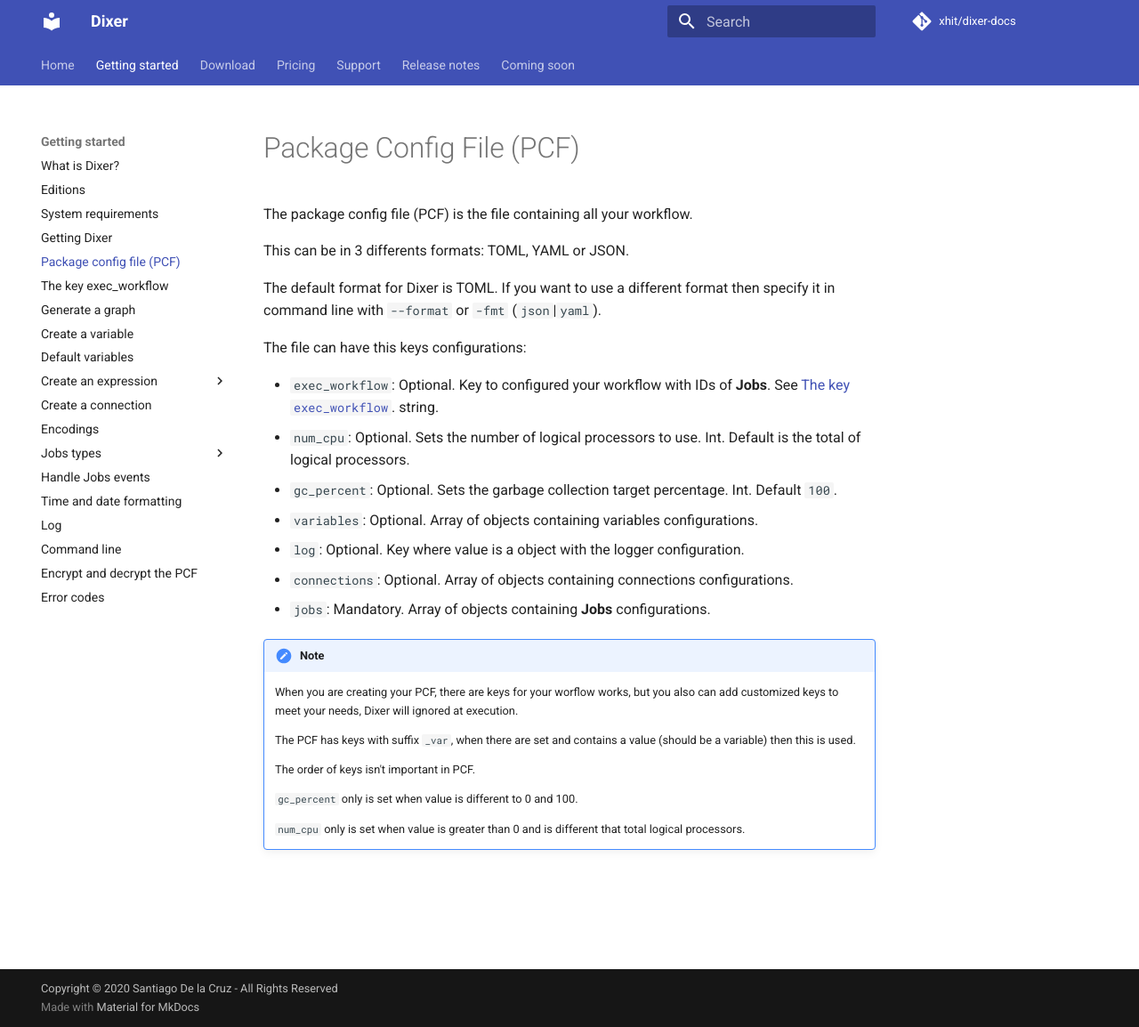
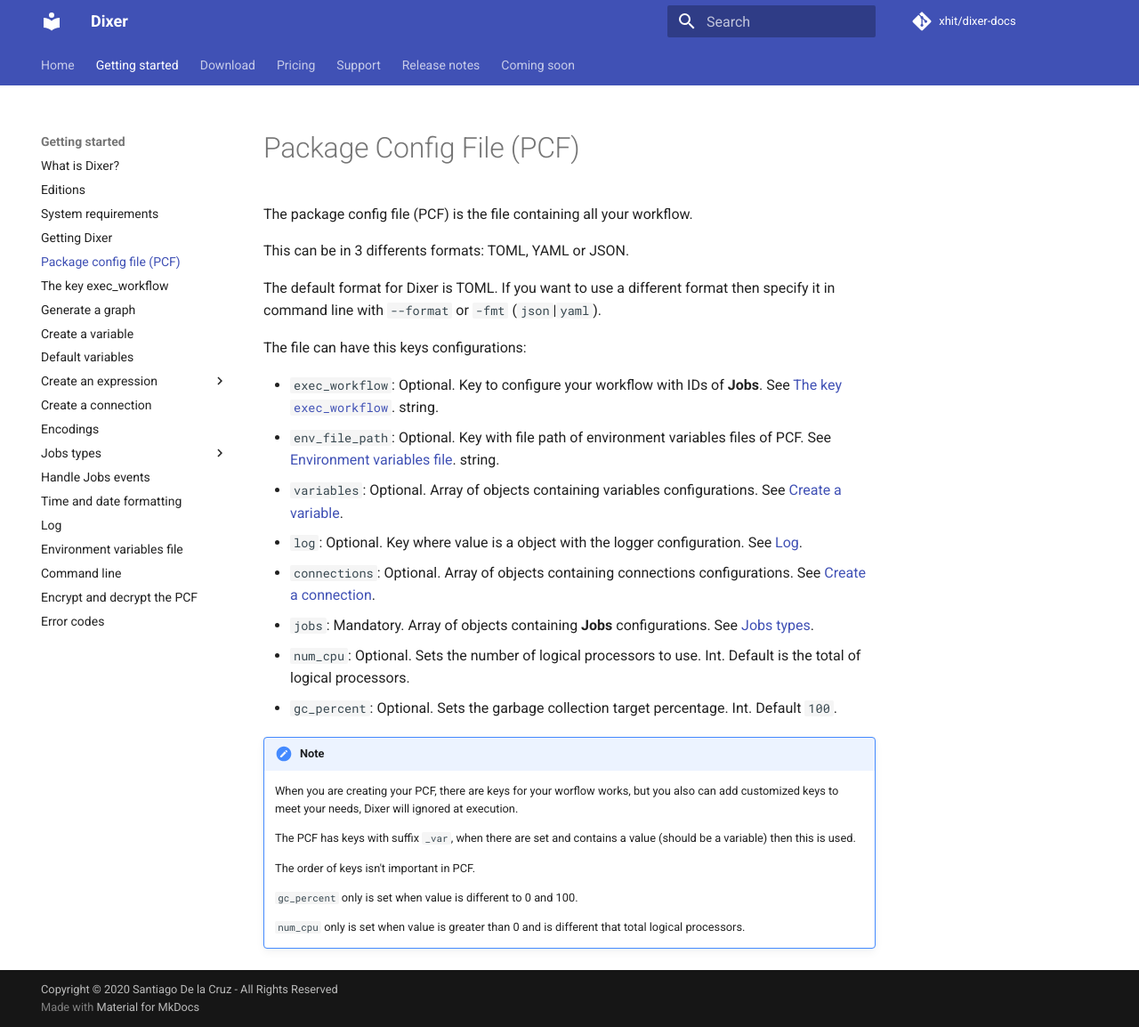
Before and after one commit to Dixer-ETL/dixer-docs, an MkDocs documentation site: the page built from docs/documentation/Package-config-file.md, in a window 1280 px wide and 1154 px high. Shown: the whole window at 89% size. Built offline with MkDocs 1.6.1 and Material for MkDocs 9.7.7, drawn with Linux system fonts in a browser that asks for light colours; comment, search, counter and statistics services are not loaded.

```diff
--- a/docs/documentation/Package-config-file.md
+++ b/docs/documentation/Package-config-file.md
@@ -8,13 +8,14 @@ The default format for Dixer is TOML. If you want to use a different format then
 
 The file can have this keys configurations:
 
-- `exec_workflow`: Optional. Key to configured your workflow with IDs of **Jobs**. See [The key `exec_workflow`](Key-exec-workflow.md). string.
+- `exec_workflow`: Optional. Key to configure your workflow with IDs of **Jobs**. See [The key `exec_workflow`](Key-exec-workflow.md). string.
+- `env_file_path`: Optional. Key with file path of environment variables files of PCF. See [Environment variables file](Env-file.md). string.
+- `variables`: Optional. Array of objects containing variables configurations. See [Create a variable](Create-a-variable.md).
+- `log`: Optional. Key where value is a object with the logger configuration. See [Log](Log.md).
+- `connections`: Optional. Array of objects containing connections configurations. See [Create a connection](Create-a-connection.md).
+- `jobs`: Mandatory. Array of objects containing **Jobs** configurations. See [Jobs types](Jobs-types.md).
 - `num_cpu`: Optional. Sets the number of logical processors to use. Int. Default is the total of logical processors.
 - `gc_percent`: Optional. Sets the garbage collection target percentage. Int. Default `100`.
-- `variables`: Optional. Array of objects containing variables configurations.
-- `log`: Optional. Key where value is a object with the logger configuration.
-- `connections`: Optional. Array of objects containing connections configurations.
-- `jobs`: Mandatory. Array of objects containing **Jobs** configurations.
 
 !!! note
     When you are creating your PCF, there are keys for your worflow works, but you also can add customized keys to meet your needs, Dixer will ignored at execution.
--- a/mkdocs.yml
+++ b/mkdocs.yml
@@ -53,6 +53,7 @@ nav:
     - Handle Jobs events: documentation/Handle-jobs-events.md
     - Time and date formatting: documentation/Time-and-date-formatting.md
     - Log: documentation/Log.md
+    - Environment variables file: documentation/Env-file.md
     - Command line: documentation/Command-line.md
     - Encrypt and decrypt the PCF: documentation/Encrypt-and-decrypt-the-PCF.md
     - Error codes: documentation/Error-codes.md
```
Also changed, not shown: docs/Changelog.md (+2 -1 lines), docs/documentation/Env-file.md (added, +38 -0 lines), docs/documentation/Error-codes.md (+1 -0 lines).
